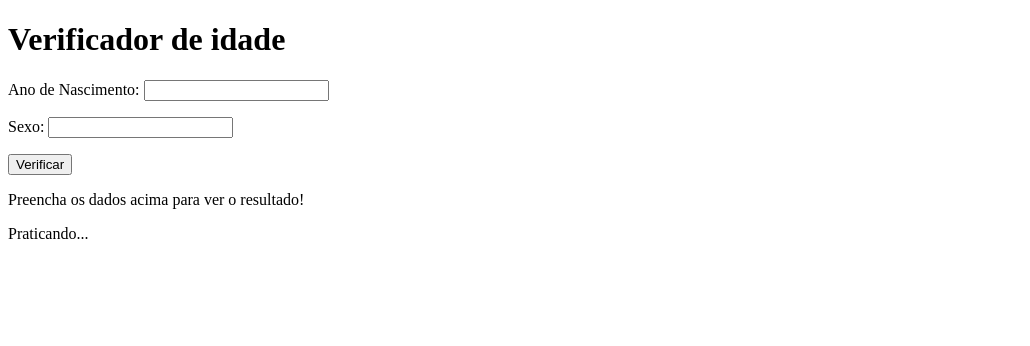
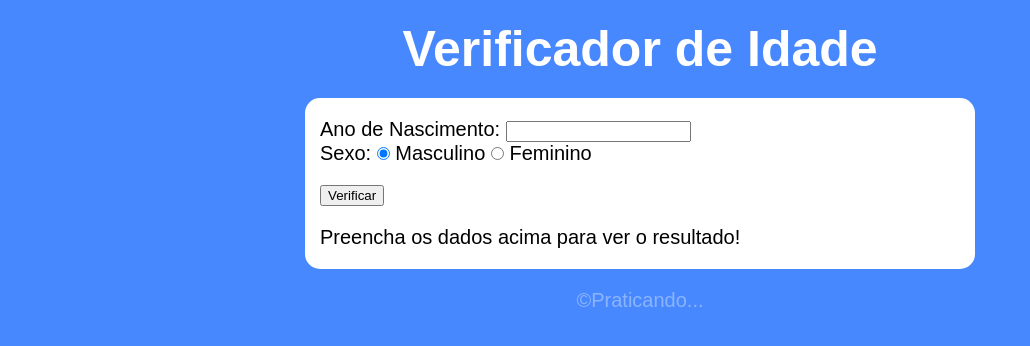
Before and after one commit to Caio-iron-monkey/CursoemVideo-Guanabara, a plain HTML site: page EXERC-JS/exer-2/site-verificador-idade.html in a window 1280 px wide. Shown: the whole page, without its empty margins (0-1030 px from the left). Drawn offline with Linux system fonts and the light colour scheme.

Commit message:
Criando sites dinamicos treinando... site com horario real e temas representativos;  site verificador de idade

```diff
--- /dev/null
+++ b/EXERC-JS/exer-2/script.js
@@ -0,0 +1,66 @@
+function verificar() {
+    var data = new Date()
+    var ano = data.getFullYear()
+    var fano = document.getElementById('txtano')
+    var res = document.getElementById('msg')
+    var imagem = document.getElementById('img')
+    var idade = ano - Number(fano.value)
+
+    if (fano.value.length == 0 || fano.value > ano || fano.value <= 1900) {
+        window.alert('[ERRO] Verifique os dados e tente novamente!')
+    } else {
+        var fsex = document.getElementsByName('radsex')
+        var idade = ano - Number(fano.value)
+        var genero = ''
+
+
+
+        if (fsex[0].checked) {
+            genero = 'Homem'
+            if (idade >= 0 && idade <= 10) {
+                imagem.innerHTML = '<img src="img/H-baby.jpg.jpg" alt="img-bebe">';
+                //Bebe
+            } else if (idade <= 15) {
+                imagem.innerHTML = '<img src="img/H-young.jpg.jpg" alt="img-criança">'
+                //Criança
+            } else if (idade <= 29) {
+                imagem.innerHTML = '<img src="img/H-teen.jpg.jpg" alt="img-adolecente">'
+                //Adolecente
+            } else if (idade <= 50) {
+                imagem.innerHTML = '<img src="img/H-man.jpg.jpg" alt="img-adulto">'
+                //Adulto
+            } else if (idade >= 51) {
+                imagem.innerHTML = '<img src="img/H-old.jpg.jpg" alt="img-idoso">'
+            }
+            //Idoso
+
+        } else if (fsex[1].checked) {
+            genero = 'Mulher'
+            if (idade >= 0 && idade <= 10) {
+                imagem.innerHTML = '<img src="img/M-baby.jpg.jpg" alt="img-bebe">'
+                //Bebe
+            } else if (idade <= 15) {
+                imagem.innerHTML = '<img src="img/M-young.jpg.jpg" alt="img-criança">'
+                //Criança
+            } else if (idade <= 29) {
+                imagem.innerHTML = '<img src="img/M-teen.jpg.jpg" alt="img-adolecente">'
+                //Adolecente
+            } else if (idade <= 50) {
+                imagem.innerHTML = '<img src="img/M-woman.jpg.jpg" alt="img-adulto">'
+                //Adulto
+            } else if (idade >= 51) {
+                imagem.innerHTML = '<img src="img/M-old.jpg.jpg" alt="img-idoso">'
+            }
+            //Idoso
+
+        }
+        res.style.textAlign = 'center'
+        res.innerHTML = `Detectamos ${genero} com ${idade} Anos`
+    }
+
+
+
+
+
+
+}
--- a/EXERC-JS/exer-2/site-verificador-idade.html
+++ b/EXERC-JS/exer-2/site-verificador-idade.html
@@ -1,29 +1,38 @@
 <!DOCTYPE html>
 <html lang="pt-BR">
+
 <head>
     <meta charset="UTF-8">
     <meta name="viewport" content="width=device-width, initial-scale=1.0">
     <link rel="stylesheet" href="style.css">
     <title>Verifique sua idade</title>
 </head>
+
 <body>
     <header>
-        <h1>Verificador de idade</h1>
+        <h1>Verificador de Idade</h1>
     </header>
 
-    <p>Ano de Nascimento: <input type="number"> </p>
-    <p>Sexo: <input type=""></p>
-    <input type="button" value="Verificar">
-    <p>Preencha os dados acima para ver o resultado!</p>
-    <section>
 
+    <section id="sec1">
+        <p>Ano de Nascimento: <input type="number" name="txtano" id="txtano"> </p>
+        <p>Sexo:
+            <input type="radio" name="radsex" id="mas"checked>
+            <label for="masc">Masculino</label>
+            <input type="radio" name="radsex" id="fem">
+            <label for="fem">Feminino</label>
+        </p>
+        <input type="button" value="Verificar" id="bot" onclick="verificar()">
+        <p id="msg">Preencha os dados acima para ver o resultado!</p>
+        <div id="img">
+
+        </div>
     </section>
     <footer>
-        <p>Praticando...</p>
+        <p>&copy;Praticando...</p>
     </footer>
 
-    <script>
+    <script src="script.js"></script>
+</body>
 
-    </script>
-</body>
 </html>
--- a/EXERC-JS/exer-2/style.css
+++ b/EXERC-JS/exer-2/style.css
@@ -0,0 +1,37 @@
+*{
+    margin: 0px;
+    font-family: Arial, Helvetica, sans-serif;
+}
+body{
+    background-color: rgb(72, 136, 255);
+    display: flex;
+    flex-direction: column;
+    align-items: center;
+    font-size: 20px;
+}
+
+header h1{
+    font-size: 50px;
+    color: white;
+    padding: 20px;
+}
+#sec1{
+    background-color: white;
+    width: 50%;
+    border-radius: 15px;
+    padding: 20px 15px 20px 15px;
+}
+#img{
+    display: flex;
+    flex-direction: column;
+    justify-content: center;
+}
+#bot{
+    margin: 20px 0px 20px 0px;
+}
+
+footer p{
+    color: rgba(255, 255, 255, 0.37);
+    margin: 20px;
+
+}
```
Also changed, not shown: EXERC-JS/exer-1/site-com-horario-inteligente.html (+1 -1 lines), EXERC-JS/exer-2/img/H-Man.jpg.jpg (added), EXERC-JS/exer-2/img/H-baby.jpg.jpg (added), EXERC-JS/exer-2/img/H-old.jpg.jpg (added), EXERC-JS/exer-2/img/H-teen.jpg.jpg (added), EXERC-JS/exer-2/img/H-young.jpg.jpg (added), EXERC-JS/exer-2/img/M-baby.jpg.jpg (added), EXERC-JS/exer-2/img/M-old.jpg.jpg (added), EXERC-JS/exer-2/img/M-teen.jpg.jpg (added), EXERC-JS/exer-2/img/M-woman.jpg.jpg (added), EXERC-JS/exer-2/img/M-young.jpg.jpg (added).
